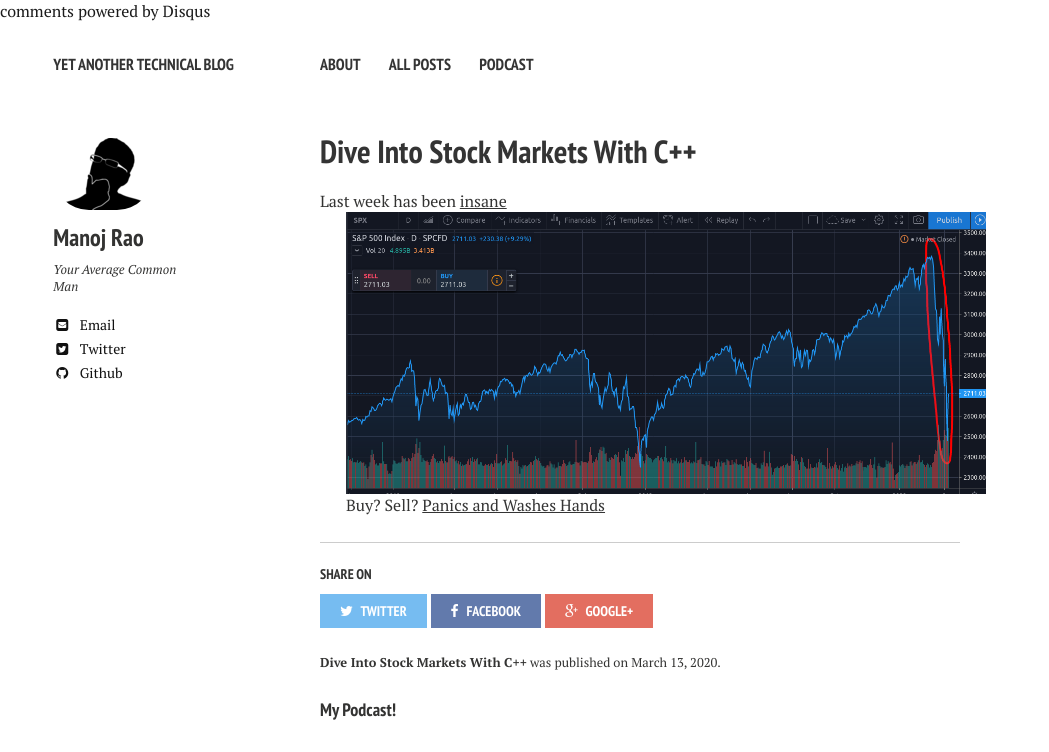
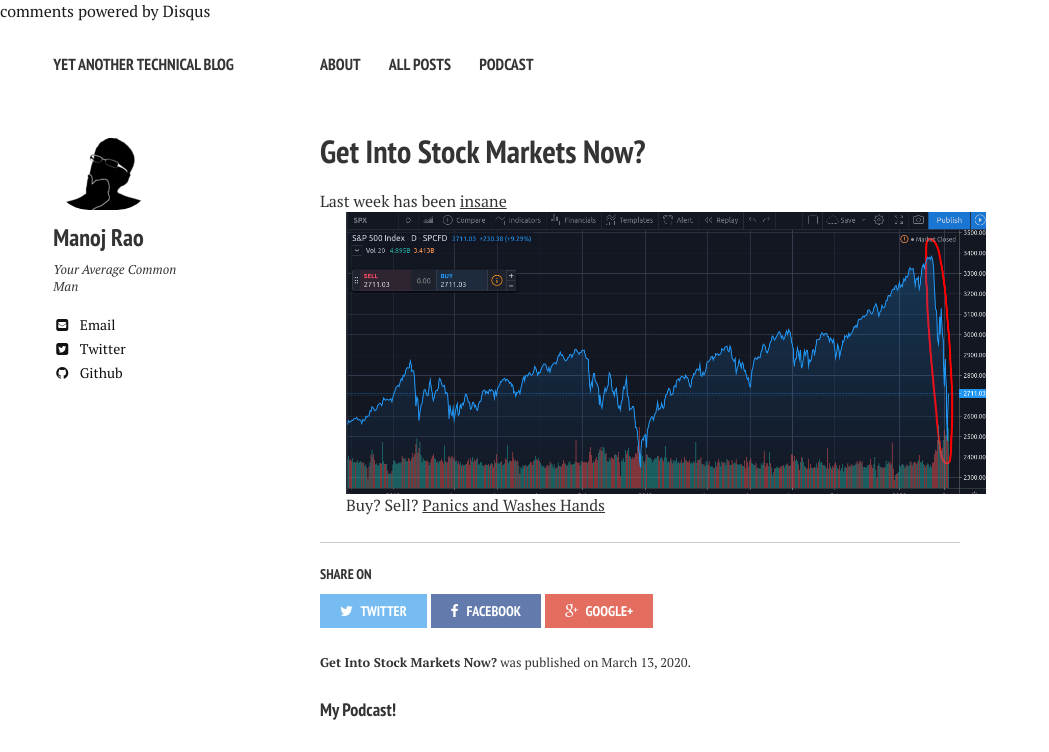
Before and after one commit to mycpuorg/mycpuorg.github.io, a Jekyll site: the page built from _posts/2020-03-13-stock-markets-with-c++.md, in a window 1280 px wide. Shown: the top 752 px of the page, without its empty margins (0-1049 px from the left). Built offline with Jekyll 4.4.1, drawn with Linux system fonts in a browser that asks for light colours; nearby versions of some CDN libraries; comment, search, counter and statistics services are not loaded.

Commit message:
title change

```diff
--- a/_posts/2020-03-13-stock-markets-with-c++.md
+++ b/_posts/2020-03-13-stock-markets-with-c++.md
@@ -1,6 +1,6 @@
 ---
 layout: post
-title: "Dive Into Stock Markets With C++"
+title: "Get Into Stock Markets Now?"
 excerpt: "Should We?"
 tags: [Data, Programming, Health]
 comments: true
```
